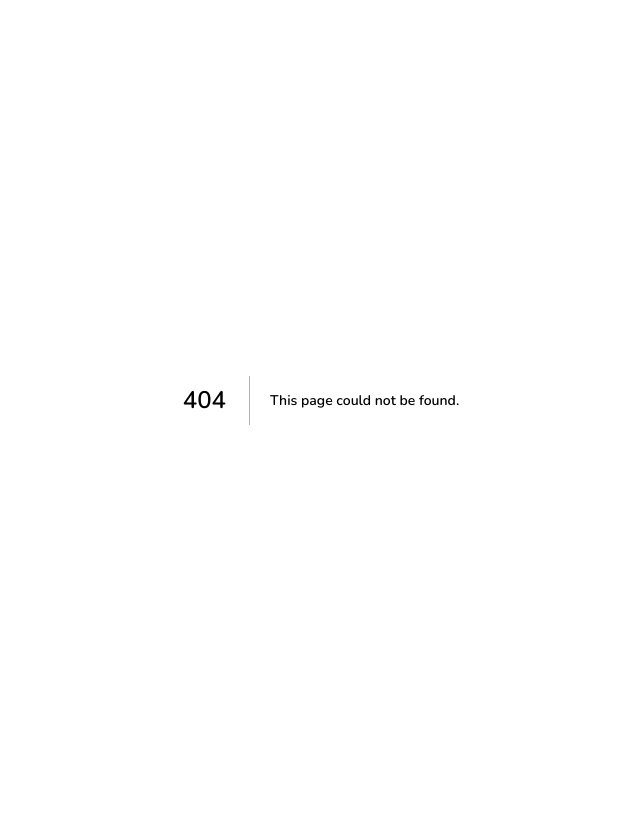
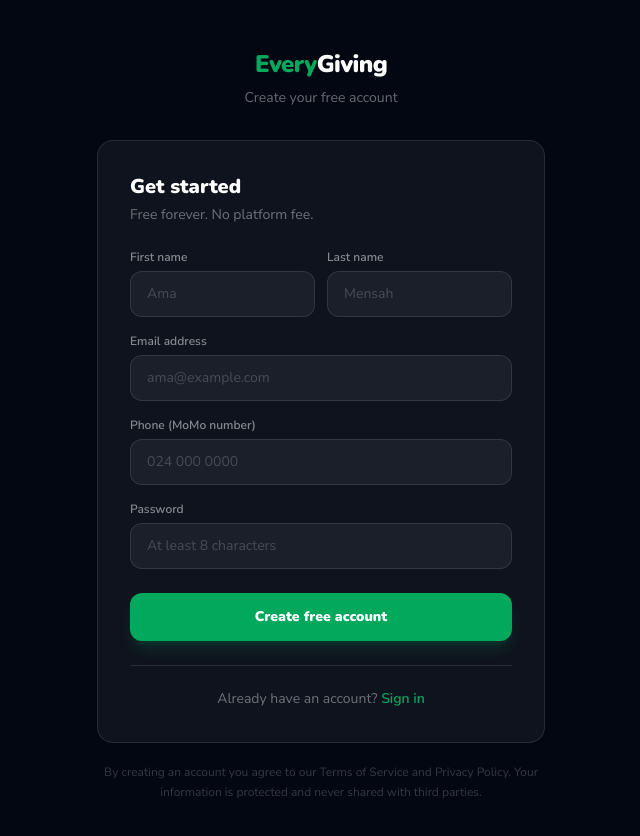
Before and after one commit to jefferyofosu1-cyber/everygivinggh, a Next.js app: page /auth/auth/signup in a window 1280 px wide. Before the commit this address had no page. Shown: the top 836 px of the page, without its empty margins (319-959 px from the left). Before the commit the page ends 800 px from the top, so only its background shows below. Built offline with nearby package versions, Linux system fonts and the light colour scheme.

Commit message:
Add files via upload

```diff
--- /dev/null
+++ b/app/auth/auth/signup/page.tsx
@@ -0,0 +1,147 @@
+'use client'
+import { useState } from 'react'
+import { useRouter } from 'next/navigation'
+import Link from 'next/link'
+import { createClient } from '@/lib/supabase'
+import { trackFundraiserSignup } from '@/lib/crm'
+
+export default function SignupPage() {
+  const [form, setForm] = useState({ firstName: '', lastName: '', email: '', phone: '', password: '' })
+  const [loading, setLoading] = useState(false)
+  const [error, setError] = useState('')
+  const router = useRouter()
+
+  const handleSubmit = async (e: React.FormEvent) => {
+    e.preventDefault()
+    setLoading(true)
+    setError('')
+
+    const supabase = createClient()
+
+    // 1. Create Supabase auth account
+    const { data, error: authError } = await supabase.auth.signUp({
+      email: form.email,
+      password: form.password,
+      options: {
+        data: {
+          full_name: `${form.firstName} ${form.lastName}`.trim(),
+          phone: form.phone,
+        },
+      },
+    })
+
+    if (authError) {
+      setError(authError.message)
+      setLoading(false)
+      return
+    }
+
+    // 2. Create profile row
+    if (data.user) {
+      await supabase.from('profiles').upsert({
+        id: data.user.id,
+        full_name: `${form.firstName} ${form.lastName}`.trim(),
+        phone: form.phone,
+      })
+
+      // 3. Add to Brevo + send welcome email (non-blocking)
+      trackFundraiserSignup({
+        email: form.email,
+        firstName: form.firstName,
+        lastName: form.lastName,
+        phone: form.phone,
+      })
+    }
+
+    router.push('/dashboard')
+  }
+
+  return (
+    <div className="min-h-screen bg-gray-950 flex items-center justify-center px-5 py-12">
+      <div className="w-full max-w-md">
+
+        {/* Logo */}
+        <div className="text-center mb-8">
+          <Link href="/" className="inline-block font-nunito font-black text-2xl tracking-tight">
+            <span className="text-primary">Every</span><span className="text-white">Giving</span>
+          </Link>
+          <div className="text-white/40 text-sm mt-2">Create your free account</div>
+        </div>
+
+        <div className="bg-white/5 border border-white/10 rounded-2xl p-8">
+          <h1 className="font-nunito font-black text-white text-xl mb-1">Get started</h1>
+          <p className="text-white/40 text-sm mb-6">Free forever. No platform fee.</p>
+
+          {error && (
+            <div className="bg-red-500/10 border border-red-500/20 rounded-xl p-3 mb-5 text-sm text-red-400">
+              {error}
+            </div>
+          )}
+
+          <form onSubmit={handleSubmit} className="flex flex-col gap-4">
+            <div className="grid grid-cols-2 gap-3">
+              <div>
+                <label className="text-xs font-bold text-white/50 block mb-1.5">First name</label>
+                <input
+                  type="text" required value={form.firstName}
+                  onChange={e => setForm(p => ({ ...p, firstName: e.target.value }))}
+                  placeholder="Ama"
+                  className="w-full bg-white/5 border border-white/10 rounded-xl px-4 py-3 text-white text-sm placeholder-white/20 focus:outline-none focus:border-primary transition-colors" />
+              </div>
+              <div>
+                <label className="text-xs font-bold text-white/50 block mb-1.5">Last name</label>
+                <input
+                  type="text" value={form.lastName}
+                  onChange={e => setForm(p => ({ ...p, lastName: e.target.value }))}
+                  placeholder="Mensah"
+                  className="w-full bg-white/5 border border-white/10 rounded-xl px-4 py-3 text-white text-sm placeholder-white/20 focus:outline-none focus:border-primary transition-colors" />
+              </div>
+            </div>
+
+            <div>
+              <label className="text-xs font-bold text-white/50 block mb-1.5">Email address</label>
+              <input
+                type="email" required value={form.email}
+                onChange={e => setForm(p => ({ ...p, email: e.target.value }))}
+                placeholder="ama@example.com"
+                className="w-full bg-white/5 border border-white/10 rounded-xl px-4 py-3 text-white text-sm placeholder-white/20 focus:outline-none focus:border-primary transition-colors" />
+            </div>
+
+            <div>
+              <label className="text-xs font-bold text-white/50 block mb-1.5">Phone (MoMo number)</label>
+              <input
+                type="tel" value={form.phone}
+                onChange={e => setForm(p => ({ ...p, phone: e.target.value }))}
+                placeholder="024 000 0000"
+                className="w-full bg-white/5 border border-white/10 rounded-xl px-4 py-3 text-white text-sm placeholder-white/20 focus:outline-none focus:border-primary transition-colors" />
+            </div>
+
+            <div>
+              <label className="text-xs font-bold text-white/50 block mb-1.5">Password</label>
+              <input
+                type="password" required minLength={8} value={form.password}
+                onChange={e => setForm(p => ({ ...p, password: e.target.value }))}
+                placeholder="At least 8 characters"
+                className="w-full bg-white/5 border border-white/10 rounded-xl px-4 py-3 text-white text-sm placeholder-white/20 focus:outline-none focus:border-primary transition-colors" />
+            </div>
+
+            <button type="submit" disabled={loading}
+              className="w-full py-3.5 bg-primary hover:bg-primary-dark disabled:opacity-50 text-white font-nunito font-black rounded-xl transition-all hover:-translate-y-0.5 shadow-lg shadow-primary/20 text-sm mt-2">
+              {loading ? 'Creating account...' : 'Create free account'}
+            </button>
+          </form>
+
+          <div className="mt-6 pt-5 border-t border-white/10 text-center">
+            <span className="text-white/40 text-sm">Already have an account? </span>
+            <Link href="/auth/login" className="text-primary font-bold text-sm hover:text-primary-dark transition-colors">Sign in</Link>
+          </div>
+        </div>
+
+        <p className="text-center text-white/20 text-xs mt-5 leading-relaxed">
+          By creating an account you agree to our Terms of Service and Privacy Policy.
+          Your information is protected and never shared with third parties.
+        </p>
+      </div>
+    </div>
+  )
+}
```
